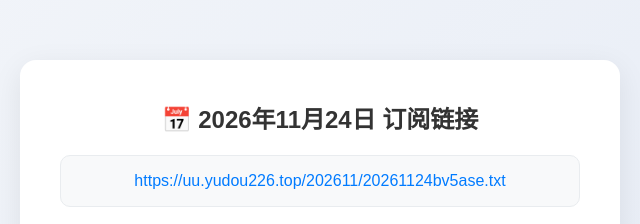
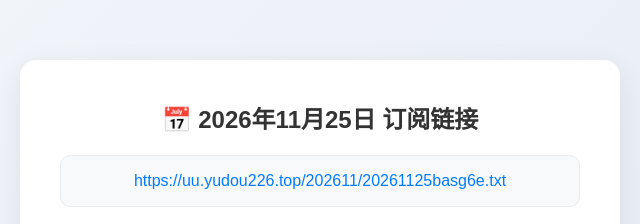
Before and after one commit to zysj8/dailywebsite, a plain HTML site: page index.html in a window 1280 px wide. Shown: the part 213-437 px from the top of the page, 320-960 px from the left. Drawn offline with Linux system fonts and the light colour scheme.

Commit message:
Auto update 2026-11-25

```diff
--- a/index.html
+++ b/index.html
@@ -65,8 +65,8 @@
 </head>
 <body>
     <div class="card">
-        <h1>📅 2026年11月24日 订阅链接</h1>
-        <div class="link-box" id="link">https://uu.yudou226.top/202611/20261124bv5ase.txt</div><button class="copy-btn" onclick="copy()">🔗 一键复制</button>
+        <h1>📅 2026年11月25日 订阅链接</h1>
+        <div class="link-box" id="link">https://uu.yudou226.top/202611/20261125basg6e.txt</div><button class="copy-btn" onclick="copy()">🔗 一键复制</button>
     </div>
 
     <script>
```
